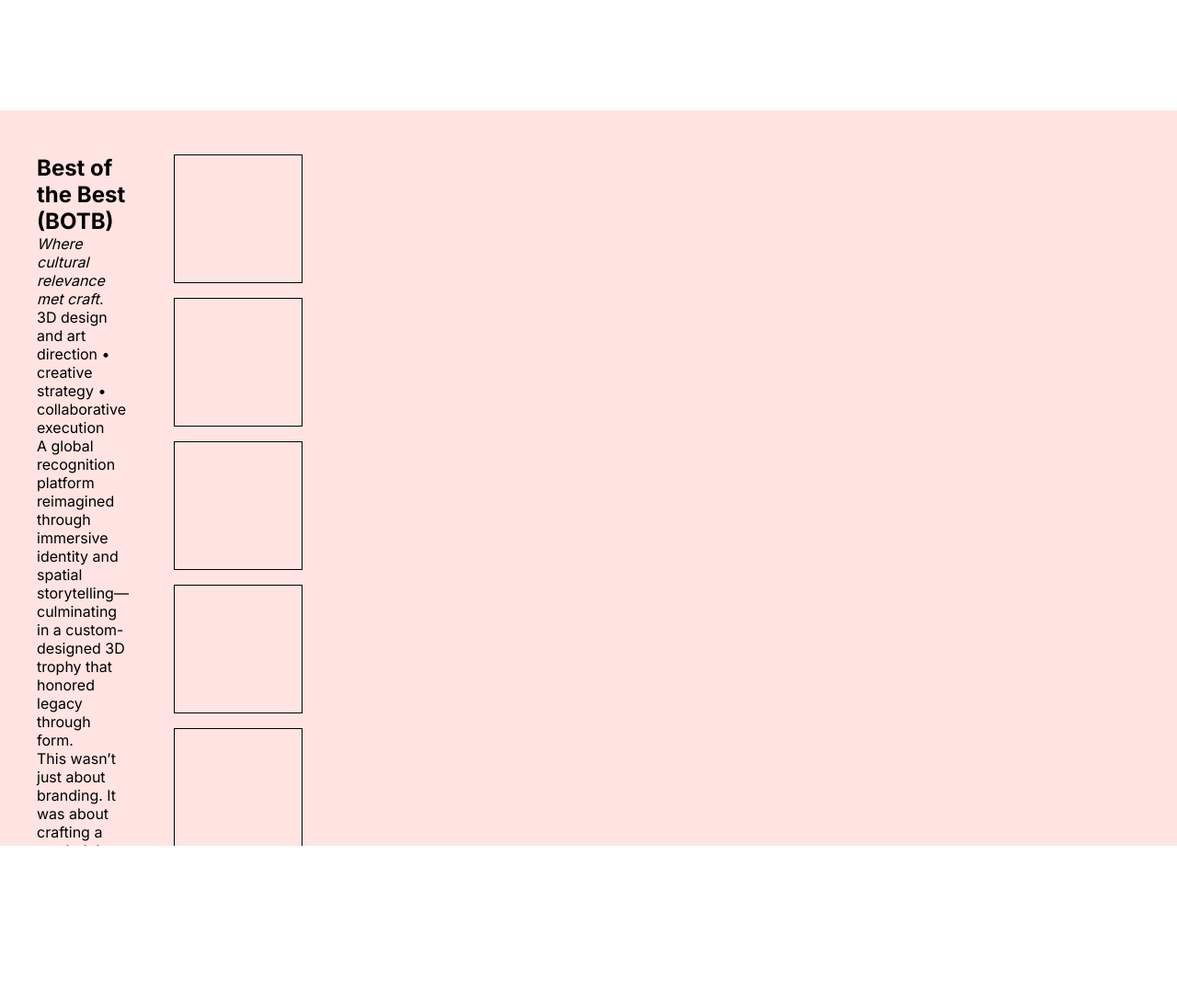
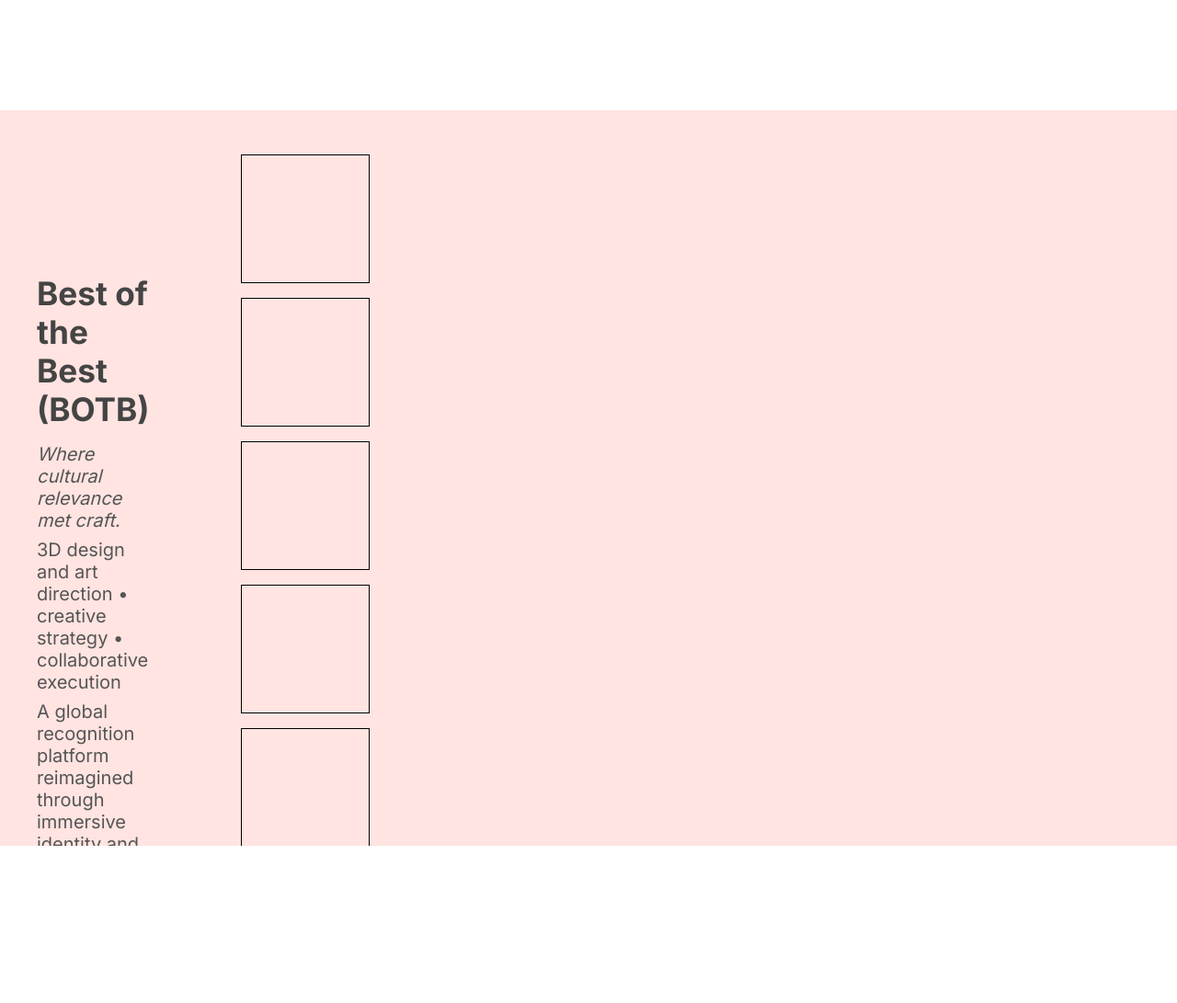
Before and after one commit to tryskian/krystian, a website built with Vite: page index.html in a window 1280 px wide. Shown: the part 1480-2571 px from the top of the page at 92% size. Built offline with nearby package versions, Linux system fonts and the light colour scheme.

Commit message:
grid debug

```diff
--- a/index.html
+++ b/index.html
@@ -64,6 +64,7 @@
         <!-- Slide 1 -->
         <div class="slide project1-slide" id="project1">
           <div class="slide-content">
+            <div class="slide-left">
               <div class="project-text">
                 <h2 class="project-title">Best of the Best (BOTB)</h2>
                 <p class="project-subtitle"><em>Where cultural relevance met craft.</em></p>
@@ -71,6 +72,8 @@
                 <p class="project-description">A global recognition platform reimagined through immersive identity and spatial storytelling—culminating in a custom-designed 3D trophy that honored legacy through form.</p>
                 <p class="project-description">This wasn’t just about branding. It was about crafting a symbol that could be held, remembered, and felt.</p>
               </div>
+            </div>
+            <div class="slide-right">
               <div class="project-gallery project-grid">
                 <div class="placeholder"></div><div class="placeholder"></div><div class="placeholder"></div>
                 <div class="placeholder"></div><div class="placeholder"></div><div class="placeholder"></div>
@@ -78,15 +81,19 @@
               </div>
             </div>
           </div>
+        </div>
 
         <!-- Slide 2 -->
         <div class="slide project2-slide" id="project2">
           <div class="slide-content">
+            <div class="slide-left">
               <div class="project-text">
                 <h2 class="project-title">Project 2 Title</h2>
                 <p class="project-subtitle"><em>Some subtitle or vibe line.</em></p>
                 <p class="project-description">This is a short explanation for the second project. Maybe it's visual-heavy, or maybe not—but either way, it's awesome.</p>
               </div>
+            </div>
+            <div class="slide-right">
               <div class="project-gallery project-grid">
                 <div class="placeholder"></div><div class="placeholder"></div><div class="placeholder"></div>
                 <div class="placeholder"></div><div class="placeholder"></div><div class="placeholder"></div>
@@ -94,19 +101,24 @@
               </div>
             </div>
           </div>
+        </div>
 
         <!-- Slide 3 (Archive) -->
         <div class="slide archive-slide" id="archive">
           <div class="slide-content">
+            <div class="slide-left">
               <div class="project-text">
                 <h2 class="project-title">Archive</h2>
                 <p class="project-subtitle"><em>Project graveyard or hidden gems?</em></p>
                 <p class="project-description">Here are some outtakes, explorations, or just fun leftovers that didn’t quite make the main rotation but still deserve a peek.</p>
               </div>
+            </div>
+            <div class="slide-right">
               <div class="project-gallery project-grid">
                 <div class="placeholder"></div><div class="placeholder"></div><div class="placeholder"></div>
                 <div class="placeholder"></div><div class="placeholder"></div><div class="placeholder"></div>
                 <div class="placeholder"></div><div class="placeholder"></div><div class="placeholder"></div>
+              </div>
             </div>
           </div>
         </div>
--- a/src/style.css
+++ b/src/style.css
@@ -98,10 +98,14 @@
 .horizontal-scroll-section {
   position: relative;
   width: 100vw;
-  overflow: hidden;
+  overflow-x: auto;
+  overflow-y: hidden;
+  scroll-snap-type: x mandatory;
+  scroll-behavior: smooth;
   background: #f8f8f8;
 }
 .horizontal-inner {
+  min-width: max-content;
   display: flex;
   height: 100vh;
   scroll-snap-type: x mandatory;
@@ -111,23 +115,60 @@
 }
 
 /* Slide Layout */
+
 .slide {
   flex: 0 0 100vw;
   display: grid;
-  grid-template-columns: 240px 1fr;
+  grid-template-columns: 340px 1fr;
   align-items: center;
   height: 100vh;
+  min-width: 0;
 }
 .slide-content {
   display: grid;
-  grid-template-columns: 1fr 2fr;
-  gap: 3rem;
-  align-items: start;
+  grid-template-columns: 1fr 2.5fr;
+  gap: 6rem;
+  align-items: center;
   padding: 3rem 2.5rem;
+  min-width: 0;
+}
+
+.slide-content .slide-left {
+  display: flex;
+  flex-direction: column;
+  justify-content: center;
+  align-items: flex-start;
+  height: 100%;
+}
+.slide-content .slide-left h1 {
+  font-size: 3.5rem;
+  font-weight: 700;
+  margin-bottom: 1.5rem;
+  line-height: 1.05;
+  color: #333;
+}
+.slide-content .slide-left h2 {
+  font-size: 2.2rem;
+  font-weight: 700;
+  margin-bottom: 1rem;
+  color: #444;
+}
+.slide-content .slide-left p {
+  font-size: 1.25rem;
+  color: #555;
+  margin-bottom: 0.5rem;
+}
+.slide-content .slide-right {
+  display: flex;
+  align-items: center;
+  height: 100%;
+}
+.slide-content .project-gallery {
+  align-self: center;
 }
 
 /* Gallery Grid */
-.project-gallery.project-grid {
+.project-gallery {
   display: grid;
   grid-template-columns: repeat(auto-fill, minmax(140px, 1fr));
   gap: 1rem;
```
Lines whose indentation alone changed are shown as unchanged.
